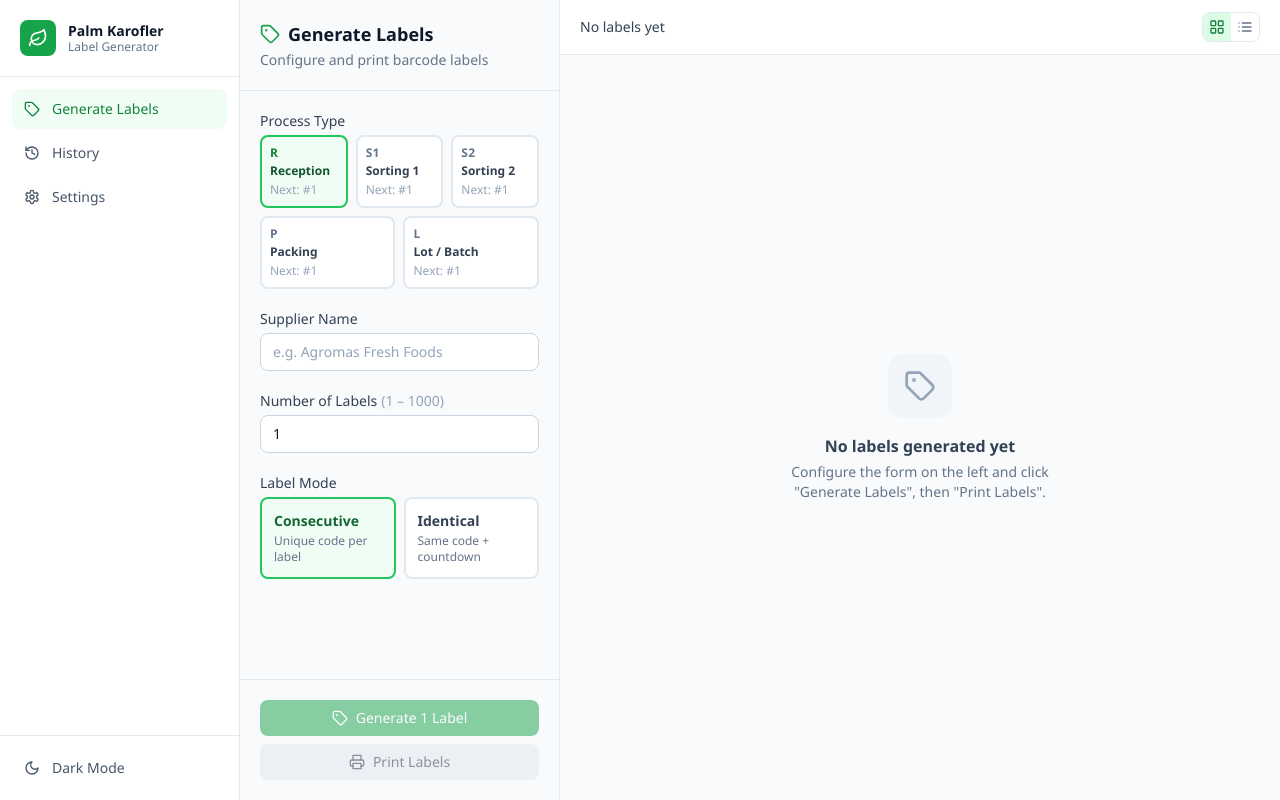
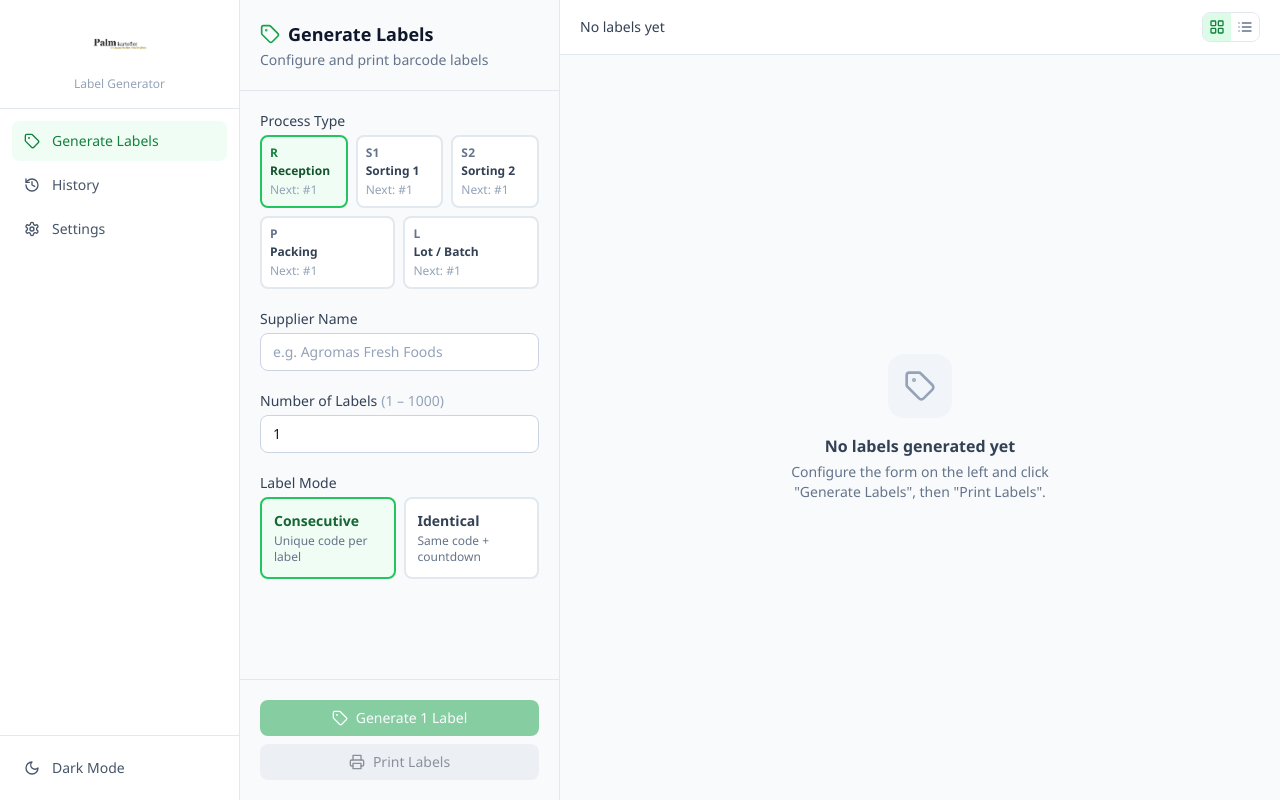
Before and after one commit to AlexPavel98/printing-labels, a React (Vite) app: page /#/generate in a window 1280 px wide. Built offline with nearby package versions, Linux system fonts and the light colour scheme.

Commit message:
Add Palm Kartofler logo to sidebar, fix name typo in Layout

```diff
--- a/src/components/Layout.jsx
+++ b/src/components/Layout.jsx
@@ -1,5 +1,5 @@
 import { NavLink } from 'react-router-dom'
-import { Tag, History, Settings, Sun, Moon, Leaf } from 'lucide-react'
+import { Tag, History, Settings, Sun, Moon } from 'lucide-react'
 
 const navItems = [
   { to: '/generate', icon: Tag, label: 'Generate Labels' },
@@ -13,19 +13,15 @@ export default function Layout({ children, darkMode, setDarkMode }) {
       {/* Sidebar */}
       <aside className="w-60 flex-shrink-0 bg-white dark:bg-slate-800 border-r border-slate-200 dark:border-slate-700 flex flex-col">
         {/* Logo */}
-        <div className="p-5 border-b border-slate-200 dark:border-slate-700">
-          <div className="flex items-center gap-3">
-            <div className="w-9 h-9 rounded-lg bg-brand-600 flex items-center justify-center flex-shrink-0">
-              <Leaf className="w-5 h-5 text-white" />
-            </div>
-            <div>
-              <div className="font-bold text-slate-900 dark:text-slate-100 text-sm leading-tight">
-                Palm Karofler
-              </div>
-              <div className="text-xs text-slate-500 dark:text-slate-400 leading-tight">
-                Label Generator
-              </div>
-            </div>
+        <div className="px-5 py-4 border-b border-slate-200 dark:border-slate-700">
+          <img
+            src="/palm-logo.jpg"
+            alt="Palm Kartofler"
+            className="w-full object-contain"
+            style={{ maxHeight: '56px' }}
+          />
+          <div className="text-xs text-slate-400 dark:text-slate-500 text-center mt-1">
+            Label Generator
           </div>
         </div>
 
```
Also changed, not shown: public/palm-logo.jpg (added).
